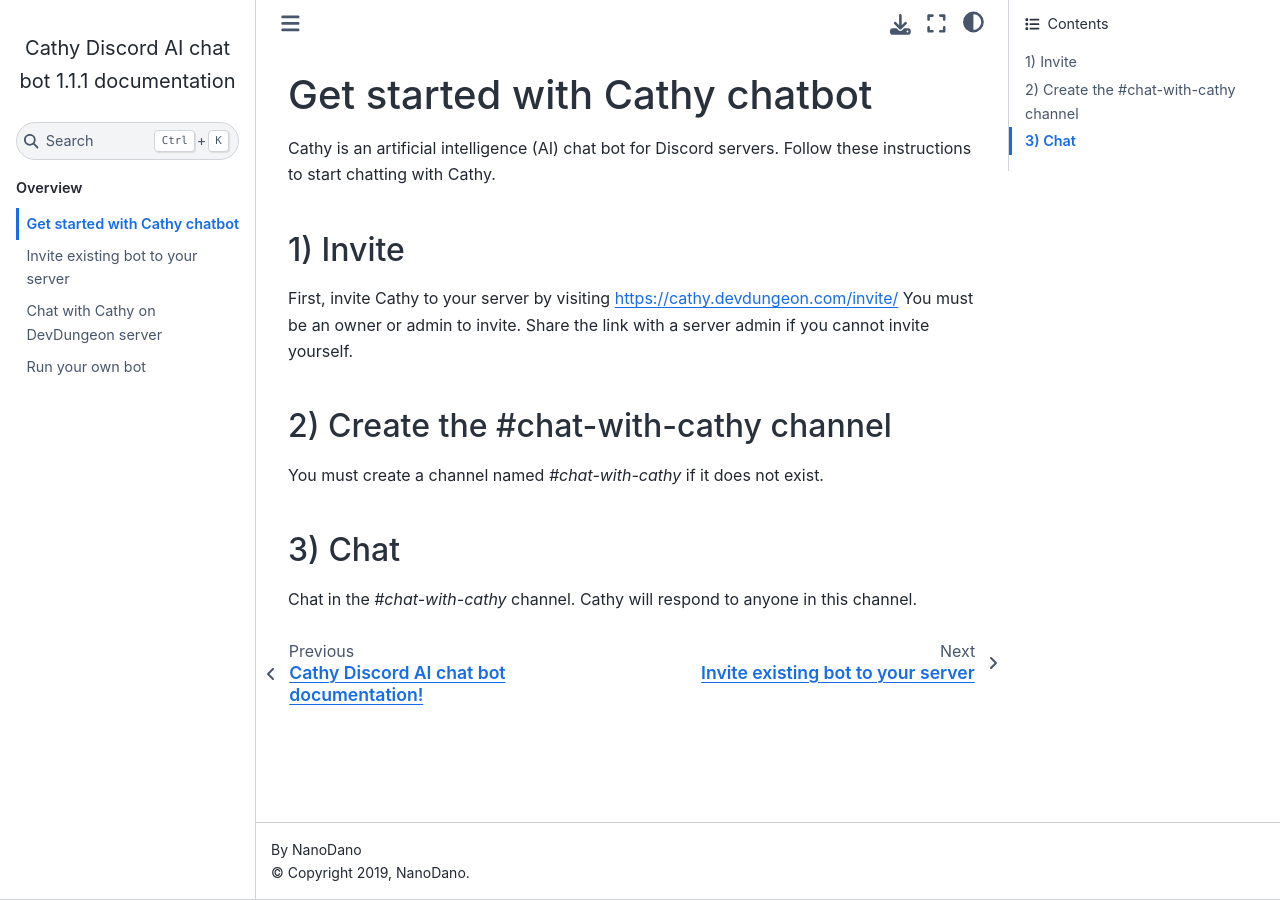
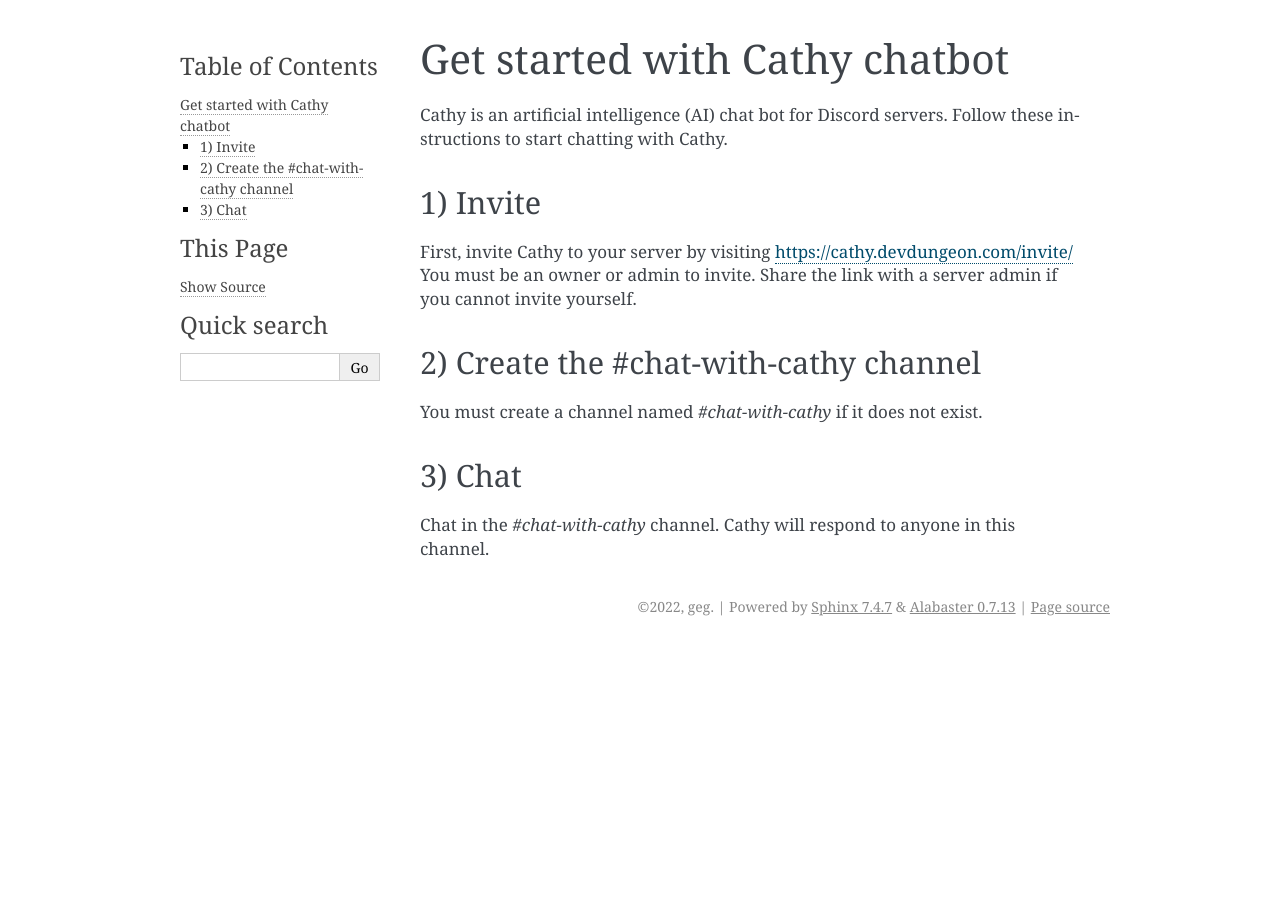
Before and after one commit to raincoder87/gengeo, a Sphinx documentation site: the page built from docs/pages/getting-started.rst, in a window 1280 px wide. Built offline with Sphinx 7.4.7, drawn with Linux system fonts in a browser that asks for light colours; some of the changed lines change nothing that is shown.

Commit message:
Update conf.py

```diff
--- a/docs/conf.py
+++ b/docs/conf.py
@@ -1,10 +1,8 @@
-# -*- coding: utf-8 -*-
-#
 # Configuration file for the Sphinx documentation builder.
 #
-# This file does only contain a selection of the most common options. For a
-# full list see the documentation:
-# http://www.sphinx-doc.org/en/master/config
+# This file only contains a selection of the most common options. For a full
+# list see the documentation:
+# https://www.sphinx-doc.org/en/master/usage/configuration.html
 
 # -- Path setup --------------------------------------------------------------
 
@@ -12,65 +10,44 @@
 # add these directories to sys.path here. If the directory is relative to the
 # documentation root, use os.path.abspath to make it absolute, like shown here.
 #
-# import os
-# import sys
-# sys.path.insert(0, os.path.abspath('.'))
+import os
+import sys
+sys.path.append(os.path.join(os.path.abspath(os.pardir)))
+sys.path.insert(0, os.path.abspath('../..'))
+autodoc_mock_imports = ["_tkinter"]
 
 
 # -- Project information -----------------------------------------------------
 
-project = u'Cathy Discord AI chat bot'
-copyright = u'2019, NanoDano'
-author = u'NanoDano'
+project = 'gengeo'
+copyright = '2022, geg'
+author = 'geg'
 
-# The short X.Y version
-version = u''
 # The full version, including alpha/beta/rc tags
-release = u'1.1.1'
+release = '0.0.1'
 
 
 # -- General configuration ---------------------------------------------------
-
-# If your documentation needs a minimal Sphinx version, state it here.
-#
-# needs_sphinx = '1.0'
 
 # Add any Sphinx extension module names here, as strings. They can be
 # extensions coming with Sphinx (named 'sphinx.ext.*') or your custom
 # ones.
 extensions = [
     'sphinx.ext.autodoc',
-    'sphinx.ext.coverage',
+    'sphinx.ext.autosummary',
+    'sphinx.ext.todo',
     'sphinx.ext.viewcode',
     'sphinx.ext.githubpages',
+    'sphinx.ext.coverage',
 ]
 
 # Add any paths that contain templates here, relative to this directory.
 templates_path = ['_templates']
 
-# The suffix(es) of source filenames.
-# You can specify multiple suffix as a list of string:
-#
-# source_suffix = ['.rst', '.md']
-source_suffix = '.rst'
-
-# The master toctree document.
-master_doc = 'index'
-
-# The language for content autogenerated by Sphinx. Refer to documentation
-# for a list of supported languages.
-#
-# This is also used if you do content translation via gettext catalogs.
-# Usually you set "language" from the command line for these cases.
-language = None
-
 # List of patterns, relative to source directory, that match files and
 # directories to ignore when looking for source files.
 # This pattern also affects html_static_path and html_extra_path.
-exclude_patterns = [u'_build', 'Thumbs.db', '.DS_Store']
-
-# The name of the Pygments (syntax highlighting) style to use.
-pygments_style = None
+exclude_patterns = ['_build', 'Thumbs.db', '.DS_Store']
 
 
 # -- Options for HTML output -------------------------------------------------
@@ -78,103 +55,9 @@
 # The theme to use for HTML and HTML Help pages.  See the documentation for
 # a list of builtin themes.
 #
-html_theme = 'sphinx_book_theme'
-
-# Theme options are theme-specific and customize the look and feel of a theme
-# further.  For a list of options available for each theme, see the
-# documentation.
-#
-# html_theme_options = {}
+html_theme = 'alabaster'
 
 # Add any paths that contain custom static files (such as style sheets) here,
 # relative to this directory. They are copied after the builtin static files,
 # so a file named "default.css" will overwrite the builtin "default.css".
 html_static_path = ['_static']
-
-# Custom sidebar templates, must be a dictionary that maps document names
-# to template names.
-#
-# The default sidebars (for documents that don't match any pattern) are
-# defined by theme itself.  Builtin themes are using these templates by
-# default: ``['localtoc.html', 'relations.html', 'sourcelink.html',
-# 'searchbox.html']``.
-#
-# html_sidebars = {}
-
-
-# -- Options for HTMLHelp output ---------------------------------------------
-
-# Output file base name for HTML help builder.
-htmlhelp_basename = 'CathyDiscordAIchatbotdoc'
-
-
-# -- Options for LaTeX output ------------------------------------------------
-
-latex_elements = {
-    # The paper size ('letterpaper' or 'a4paper').
-    #
-    # 'papersize': 'letterpaper',
-
-    # The font size ('10pt', '11pt' or '12pt').
-    #
-    # 'pointsize': '10pt',
-
-    # Additional stuff for the LaTeX preamble.
-    #
-    # 'preamble': '',
-
-    # Latex figure (float) alignment
-    #
-    # 'figure_align': 'htbp',
-}
-
-# Grouping the document tree into LaTeX files. List of tuples
-# (source start file, target name, title,
-#  author, documentclass [howto, manual, or own class]).
-latex_documents = [
-    (master_doc, 'CathyDiscordAIchatbot.tex', u'Cathy Discord AI chat bot Documentation',
-     u'NanoDano', 'manual'),
-]
-
-
-# -- Options for manual page output ------------------------------------------
-
-# One entry per manual page. List of tuples
-# (source start file, name, description, authors, manual section).
-man_pages = [
-    (master_doc, 'cathydiscordaichatbot', u'Cathy Discord AI chat bot Documentation',
-     [author], 1)
-]
-
-
-# -- Options for Texinfo output ----------------------------------------------
-
-# Grouping the document tree into Texinfo files. List of tuples
-# (source start file, target name, title, author,
-#  dir menu entry, description, category)
-texinfo_documents = [
-    (master_doc, 'CathyDiscordAIchatbot', u'Cathy Discord AI chat bot Documentation',
-     author, 'CathyDiscordAIchatbot', 'One line description of project.',
-     'Miscellaneous'),
-]
-
-
-# -- Options for Epub output -------------------------------------------------
-
-# Bibliographic Dublin Core info.
-epub_title = project
-
-# The unique identifier of the text. This can be a ISBN number
-# or the project homepage.
-#
-# epub_identifier = ''
-
-# A unique identification for the text.
-#
-# epub_uid = ''
-
-# A list of files that should not be packed into the epub file.
-epub_exclude_files = ['search.html']
-
-
-# -- Extension configuration -------------------------------------------------
```
